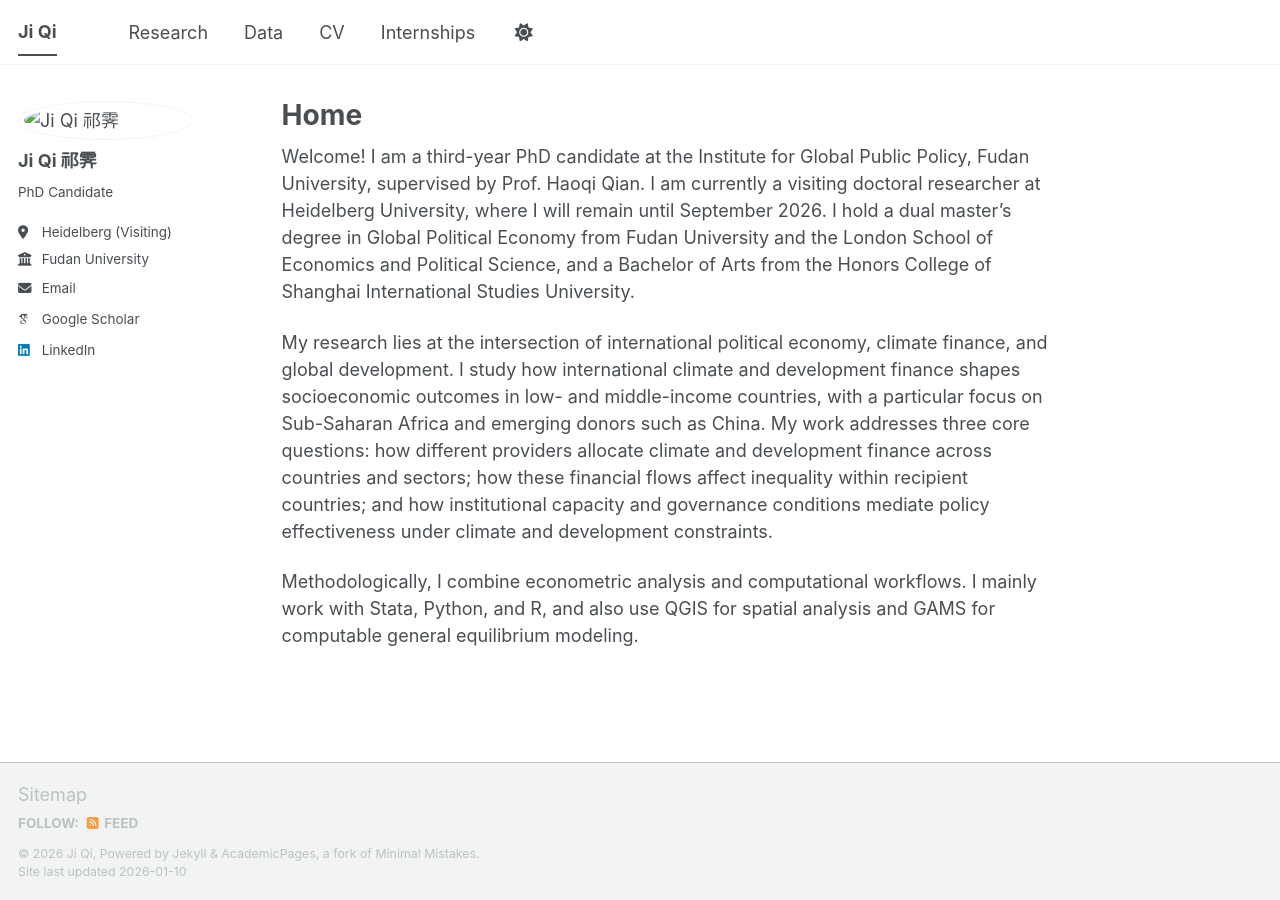
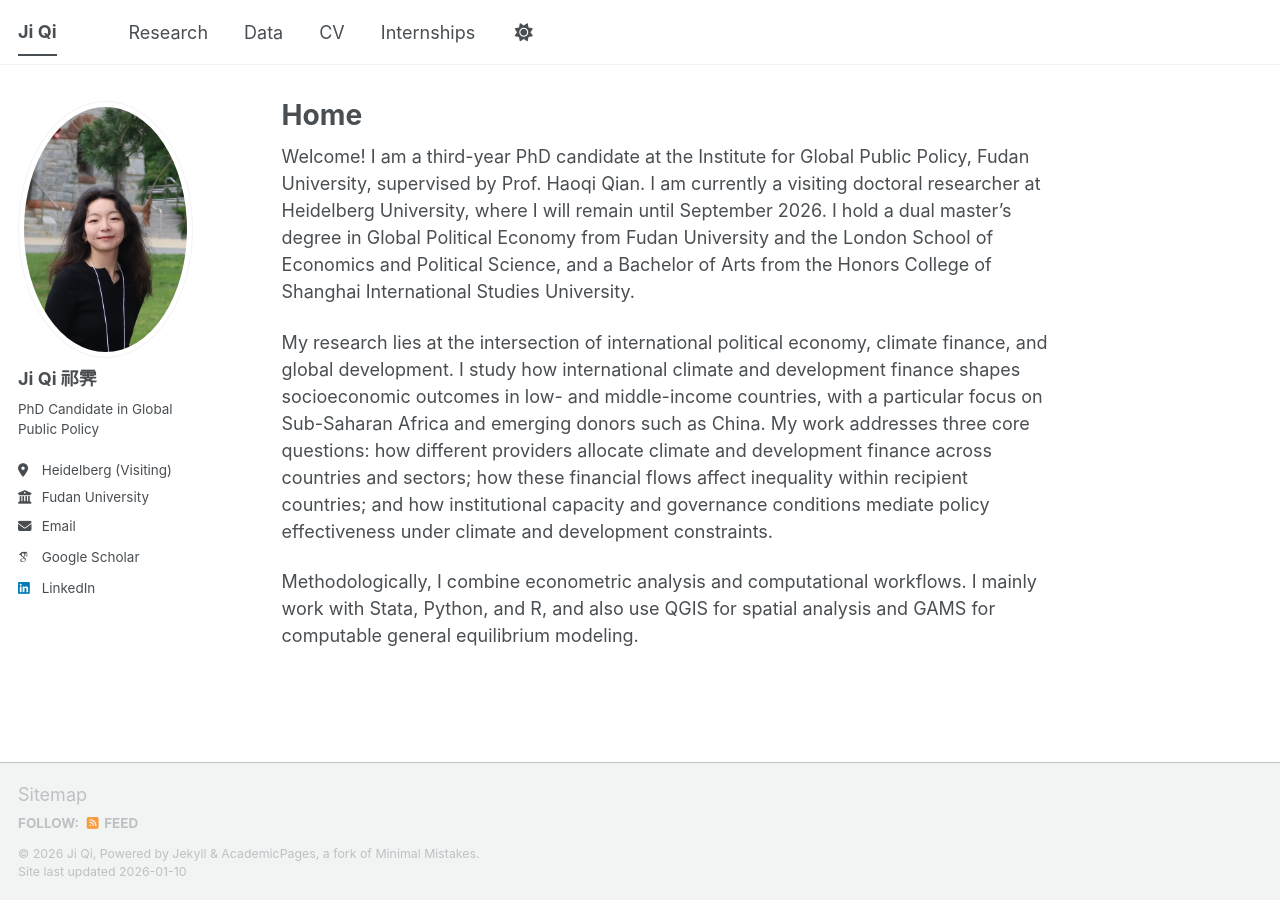
Before and after one commit to miramkj/miramkj.github.io, a Jekyll site: the page built from _pages/index.md, in a window 1280 px wide. Built offline with Jekyll 4.4.1, drawn with Linux system fonts in a browser that asks for light colours; some web fonts are replaced; a script bundle is joined from its source files by our own code; library files that are not in the unit come from our copies.

Commit message:
Update _config.yml

```diff
--- a/_config.yml
+++ b/_config.yml
@@ -20,9 +20,9 @@ repository: "miramkj/miramkj.github.io"
 # Site Author (sidebar)
 # -------------------------
 author:
-  avatar: "/files/Pic_JiQi.jpg"
+  avatar: "Pic_JiQi.jpg"
   name: "Ji Qi 祁霁"
-  bio: "PhD Candidate"
+  bio: "PhD Candidate in Global Public Policy"
   location: "Heidelberg (Visiting)"
   employer: "Fudan University"
   uri:
```
